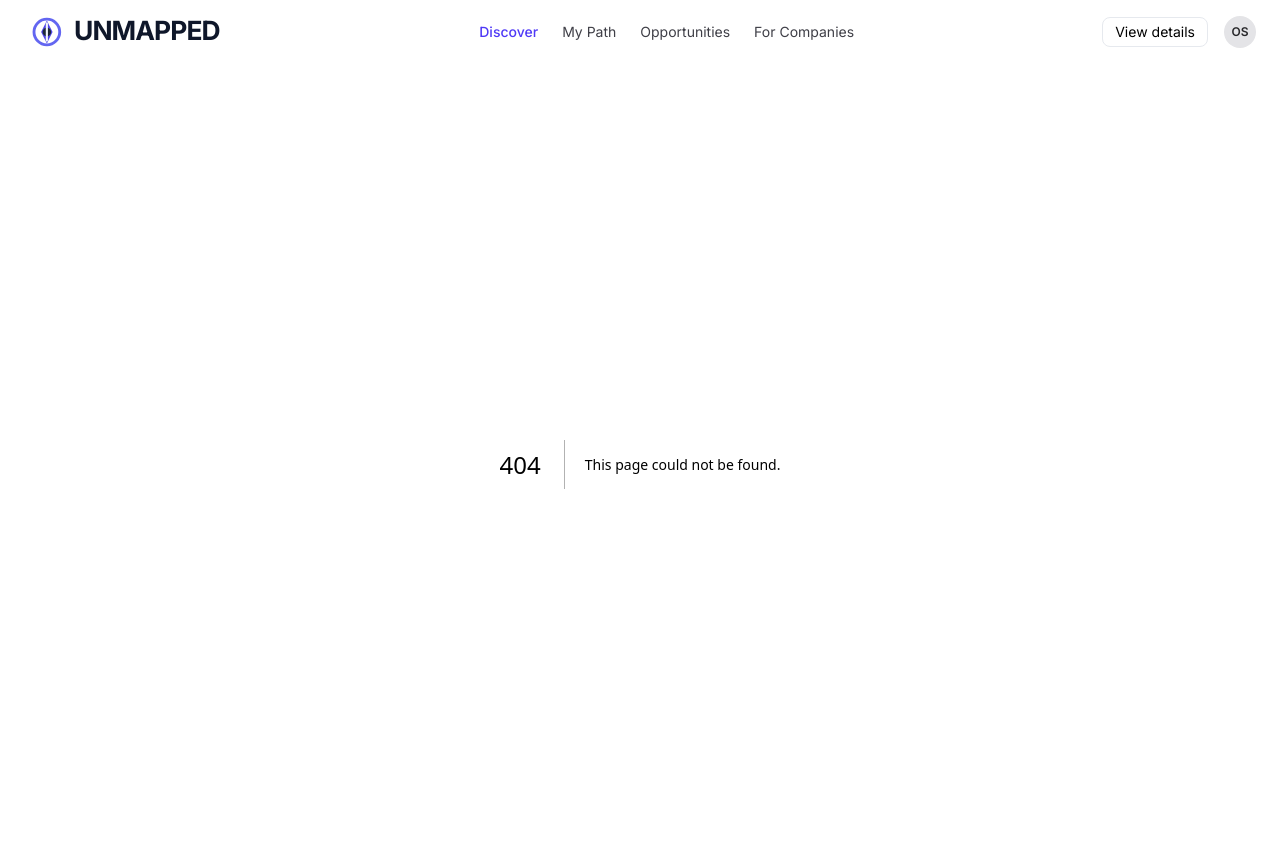
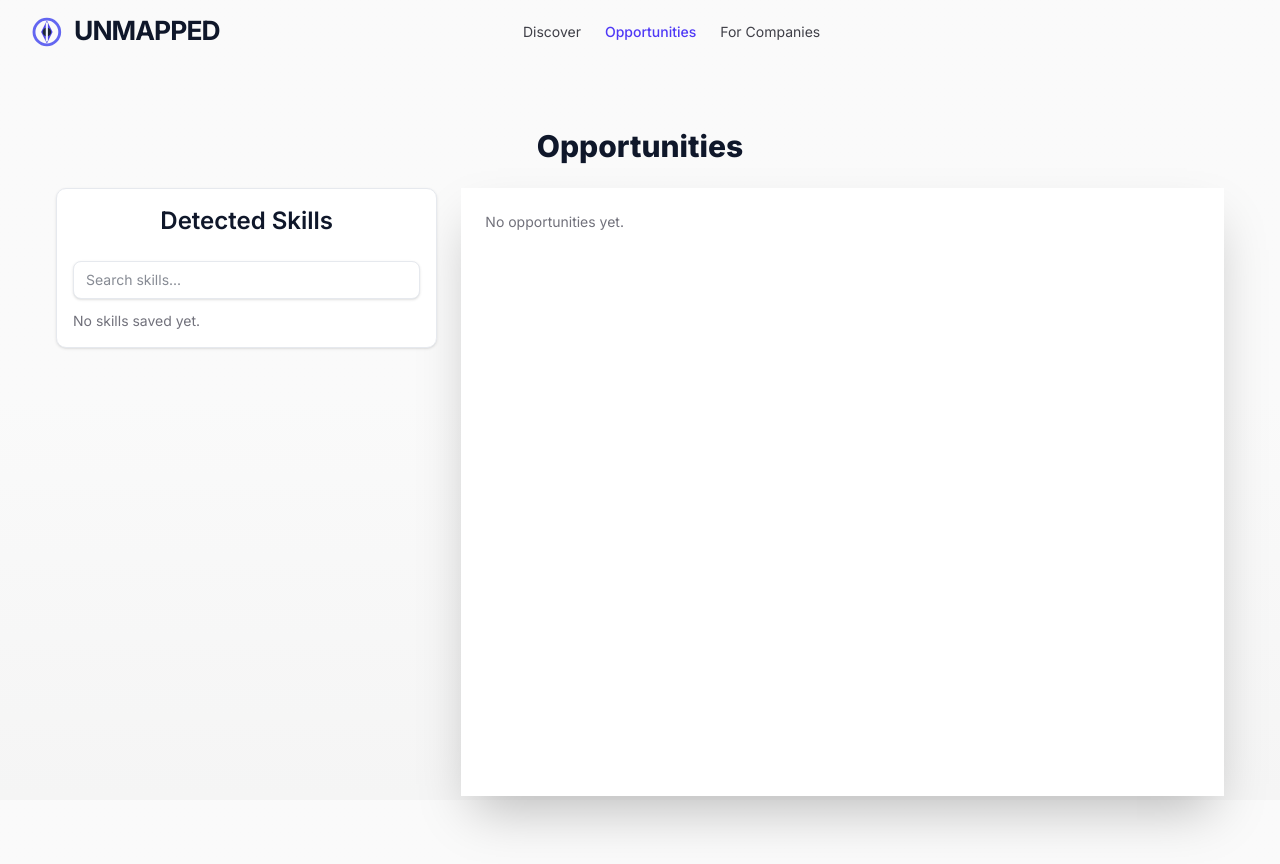
Before and after one commit to oscarvasquez28/World-Bank-Youth-Summit, a Next.js app in the folder apps/web/: page /opportunities in a window 1280 px wide. Before the commit this address had no page. Built offline with nearby package versions, Linux system fonts and the light colour scheme.

Commit message:
feat: enhance Home and Opportunities components with localStorage integration; update Navbar for improved navigation

```diff
--- /dev/null
+++ b/apps/web/app/opportunities/page.tsx
@@ -0,0 +1,147 @@
+"use client";
+
+import React, { useEffect, useState } from "react";
+import Results from "@/components/Results";
+import { Badge } from "@/components/ui/badge";
+import { Card } from "@/components/ui/card";
+import { motion } from 'framer-motion';
+
+export default function OpportunitiesPage() {
+  const [skills, setSkills] = useState<string[]>([]);
+  const [opportunities, setOpportunities] = useState<{ role: string; salary: string }[]>([]);
+  const [searchQuery, setSearchQuery] = useState<string>("");
+  const [selectedSkills, setSelectedSkills] = useState<string[]>([]);
+
+  useEffect(() => {
+    try {
+      const s = JSON.parse(localStorage.getItem('detectedSkills') || '[]');
+      const o = JSON.parse(localStorage.getItem('detectedOpportunities') || '[]');
+      setSkills(Array.isArray(s) ? s : []);
+      setOpportunities(Array.isArray(o) ? o : []);
+    } catch (e) {
+      console.warn('Failed to read detected skills from localStorage', e);
+    }
+  }, []);
+
+  return (
+    <div className="flex min-h-screen items-start bg-transparent p-8 pt-16 font-sans">
+      <main className="mx-auto w-full max-w-7xl">
+        <motion.div initial={{ opacity: 0, y: 8 }} animate={{ opacity: 1, y: 0 }}>
+          <h1 className="mb-6 text-3xl text-center font-extrabold">Opportunities</h1>
+
+          <div className="grid grid-cols-1 gap-6 md:grid-cols-[minmax(0,1fr)_2fr]">
+            <aside className="w-full">
+
+              <Card className="sticky top-20 h-fit p-4">
+              <h3 className="mb-6 text-2xl font-semibold text-center">Detected Skills</h3>
+                <div className="mb-3">
+                  <input
+                    value={searchQuery}
+                    onChange={(e) => setSearchQuery(e.target.value)}
+                    placeholder="Search skills..."
+                    className="w-full rounded-md border px-3 py-2 text-sm shadow-sm bg-white focus:outline-none focus:ring-2 focus:ring-primary/50"
+                  />
+                </div>
+
+                <div className="flex flex-wrap gap-2">
+                  {skills.length === 0 && <p className="text-sm text-zinc-500">No skills saved yet.</p>}
+                  {skills
+                    .filter((s) => s.toLowerCase().includes(searchQuery.trim().toLowerCase()))
+                    .map((s) => {
+                      const active = selectedSkills.includes(s);
+                      return (
+                        <Badge
+                          key={s}
+                          onClick={() => {
+                            setSelectedSkills((prev) => (prev.includes(s) ? prev.filter((x) => x !== s) : [...prev, s]));
+                          }}
+                          className={`cursor-pointer ${active ? 'bg-indigo-600 text-white' : ''}`}
+                        >
+                          {s}
+                        </Badge>
+                      );
+                    })}
+                </div>
+              </Card>
+            </aside>
+
+            <section className="w-full bg-white shadow-2xl p-6">
+              <div className="h-[70vh] overflow-y-auto pr-2">
+                {/** Group opportunities by skill match */}
+                {(() => {
+                  const selected = selectedSkills.length > 0 ? selectedSkills : skills;
+                  const groups: Record<string, { role: string; salary: string }[]> = {};
+
+                  // initialize groups for selected skills
+                  selected.forEach((s) => (groups[s] = []));
+
+                  // assign opportunities to matching skill groups by checking role text
+                  opportunities.forEach((o) => {
+                    const matched = selected.find((s) => o.role.toLowerCase().includes(s.toLowerCase()));
+                    if (matched) groups[matched].push(o);
+                    else {
+                      // put into an 'Other' group
+                      groups['Other'] = groups['Other'] || [];
+                      groups['Other'].push(o);
+                    }
+                  });
+
+                  if (selected.length === 0 && opportunities.length === 0) {
+                    return <p className="text-sm text-zinc-500">No opportunities yet.</p>;
+                  }
+
+                  // when no filter, show per-skill groups for all skills
+                  const keys = selected.length > 0 ? selected : skills.length > 0 ? skills : [];
+
+                  return (
+                    <div className="space-y-6">
+                      {keys.map((skill) => (
+                        <motion.div key={skill} initial={{ opacity: 0, y: 6 }} animate={{ opacity: 1, y: 0 }}>
+                          <h2 className="mb-3 text-lg font-semibold">Opportunities for {skill}</h2>
+                          {(groups[skill] || []).length > 0 && (
+                            <div className="grid gap-4 md:grid-cols-2">
+                              {(groups[skill] || []).map((o) => (
+                                <Card key={o.role} className="p-4">
+                                  <div className="flex items-start justify-between gap-4">
+                                    <div>
+                                      <div className="text-sm font-semibold">{o.role}</div>
+                                      <div className="mt-1 text-sm text-zinc-600">{o.salary}</div>
+                                    </div>
+                                  </div>
+                                  <div className="text-sm text-zinc-500 mt-2">Brief description placeholder for the role.</div>
+                                </Card>
+                              ))}
+                            </div>
+                          )}
+                        </motion.div>
+                      ))}
+
+                      {groups['Other'] && groups['Other'].length > 0 && (
+                        <motion.div initial={{ opacity: 0, y: 6 }} animate={{ opacity: 1, y: 0 }}>
+                          <h2 className="mb-3 text-lg font-semibold">Other Opportunities</h2>
+                          <div className="grid gap-4 md:grid-cols-2">
+                            {groups['Other'].map((o) => (
+                              <Card key={o.role} className="p-4">
+                                <div className="flex items-start justify-between gap-4">
+                                  <div>
+                                    <div className="text-sm font-semibold">{o.role}</div>
+                                    <div className="mt-1 text-sm text-zinc-600">{o.salary}</div>
+                                  </div>
+                                </div>
+                                <div className="text-sm text-zinc-500 mt-2">Brief description placeholder for the role.</div>
+                              </Card>
+                            ))}
+                          </div>
+                        </motion.div>
+                      )}
+                    </div>
+                  );
+                })()}
+              </div>
+            </section>
+          </div>
+        </motion.div>
+      </main>
+    </div>
+  );
+}
--- a/apps/web/app/page.tsx
+++ b/apps/web/app/page.tsx
@@ -1,6 +1,6 @@
 "use client";
 
-import React, { useState } from "react";
+import React, { useState, useEffect } from "react";
 import SkillInput from "@/components/SkillInput";
 import Results from "@/components/Results";
 import Spinner from "@/components/ui/spinner";
@@ -12,13 +12,23 @@ export default function Home() {
   const [loading, setLoading] = useState(false);
   const [skills, setSkills] = useState<string[]>([]);
   const [opportunities, setOpportunities] = useState<{ role: string; salary: string }[]>([]);
+  const [currentSkills, setCurrentSkills] = useState<string[]>([]);
+  const [currentOpportunities, setCurrentOpportunities] = useState<{ role: string; salary: string }[]>([]);
   const [error, setError] = useState<string | null>(null);
 
+  useEffect(() => {
+    try {
+      const s = JSON.parse(localStorage.getItem('detectedSkills') || '[]');
+      const o = JSON.parse(localStorage.getItem('detectedOpportunities') || '[]');
+      if (Array.isArray(s) && s.length) setSkills(s as string[]);
+      if (Array.isArray(o) && o.length) setOpportunities(o as { role: string; salary: string }[]);
+    } catch (e) {
+      console.warn('Failed to read detected skills from localStorage on mount', e);
+    }
+  }, []);
+
   function mockAnalyze(text: string, country: string) {
-    // kept for local fallback, but prefer server analyze
     setLoading(true);
-    setSkills([]);
-    setOpportunities([]);
 
     // simple mock: extract words longer than 3 letters and treat some as skills
     setTimeout(() => {
@@ -30,28 +40,75 @@ export default function Home() {
 
       const detected = Array.from(new Set(tokens)).slice(0, 8);
 
-      // mock opportunities
       const opps = detected.slice(0, 4).map((s, i) => ({
         role: `${s} Specialist`,
         salary: country === "US" ? "$60k - $95k" : "$20k - $40k",
       }));
 
-      setSkills(detected);
-      setOpportunities(opps);
+      // set current results for the Results panel (only show these on Discover)
+      setCurrentSkills(detected);
+      setCurrentOpportunities(opps);
+
+      setSkills((prev) => {
+        const merged = Array.from(new Set([...prev, ...detected]));
+        try {
+          localStorage.setItem('detectedSkills', JSON.stringify(merged));
+        } catch (e) {
+          console.warn('Failed to write detected skills to localStorage', e);
+        }
+        return merged;
+      });
+
+      setOpportunities((prev) => {
+        const merged = [...prev];
+        opps.forEach((o) => {
+          if (!merged.find((m) => m.role === o.role && m.salary === o.salary)) merged.push(o);
+        });
+        try {
+          localStorage.setItem('detectedOpportunities', JSON.stringify(merged));
+        } catch (e) {
+          console.warn('Failed to write detected opportunities to localStorage', e);
+        }
+        return merged;
+      });
       setLoading(false);
     }, 900);
   }
 
   async function analyzeRemote(text: string, country: string) {
     setLoading(true);
-    setSkills([]);
     setError(null);
-    setOpportunities([]);
-
     try {
       const data = await api.analyze({ text, country });
-      setSkills(data.skills || []);
-      setOpportunities(data.opportunities || []);
+      const detected = data.skills || [];
+      const opps = data.opportunities || [];
+
+      // current results - only these should be shown on Discover
+      setCurrentSkills(detected);
+      setCurrentOpportunities(opps);
+
+      setSkills((prev) => {
+        const merged = Array.from(new Set([...prev, ...detected]));
+        try {
+          localStorage.setItem('detectedSkills', JSON.stringify(merged));
+        } catch (e) {
+          console.warn('Failed to write detected skills to localStorage', e);
+        }
+        return merged;
+      });
+
+      setOpportunities((prev) => {
+        const merged = [...prev];
+        opps.forEach((o) => {
+          if (!merged.find((m) => m.role === o.role && m.salary === o.salary)) merged.push(o);
+        });
+        try {
+          localStorage.setItem('detectedOpportunities', JSON.stringify(merged));
+        } catch (e) {
+          console.warn('Failed to write detected opportunities to localStorage', e);
+        }
+        return merged;
+      });
     } catch (err) {
       console.error("Analyze request failed:", err);
       const msg = err instanceof Error ? err.message : String(err);
@@ -93,9 +150,9 @@ export default function Home() {
           </div>
         </div>
 
-        {!loading && (skills.length > 0 || opportunities.length > 0) && (
+        {!loading && (currentSkills.length > 0 || currentOpportunities.length > 0) && (
           <div className="mt-8">
-            <Results skills={skills} opportunities={opportunities} />
+            <Results skills={currentSkills} opportunities={currentOpportunities} />
           </div>
         )}
       </main>
--- a/apps/web/components/Navbar.tsx
+++ b/apps/web/components/Navbar.tsx
@@ -1,12 +1,15 @@
 "use client";
 
 import React from "react";
-import Avatar from "@/components/ui/avatar";
+import Link from "next/link";
+import { usePathname } from "next/navigation";
 
 export default function Navbar() {
+  const pathname = usePathname();
+
   return (
     <header className="w-full">
-      <div className="mx-auto flex h-16 max-w-7xl items-center justify-between px-6">
+      <div className="mx-auto flex h-16 max-w-7xl items-center px-6">
         <div className="flex items-center gap-3">
           <svg width="290" height="56" viewBox="0 0 290 56" fill="none" xmlns="http://www.w3.org/2000/svg" aria-hidden className="h-10 w-auto">
             <g transform="translate(8 8)">
@@ -18,20 +21,12 @@ export default function Navbar() {
             <text x="70" y="39" fontFamily="Inter, system-ui, sans-serif" fontSize="37" fontWeight="700" letterSpacing="-0.035em" fill="#0f172a">UNMAPPED</text>
           </svg>
         </div>
-
-        <nav className="hidden sm:flex items-center gap-6 text-sm text-zinc-700">
-          <a className="text-indigo-600 font-medium" href="#">Discover</a>
-          <a href="#">My Path</a>
-          <a href="#">Opportunities</a>
-          <a href="#">For Companies</a>
+        <nav className="hidden sm:flex flex-1 justify-center items-center gap-6 text-sm text-zinc-700">
+          <Link className={`${pathname === '/' ? 'text-indigo-600 font-medium' : 'text-zinc-700'}`} href="/">Discover</Link>
+          <Link className={`${pathname === '/opportunities' ? 'text-indigo-600 font-medium' : 'text-zinc-700'}`} href="/opportunities">Opportunities</Link>
+          <Link className={`${pathname === '/for-companies' ? 'text-indigo-600 font-medium' : 'text-zinc-700'}`} href="#">For Companies</Link>
         </nav>
-
-        <div className="flex items-center gap-4">
-          <button className="hidden sm:inline-flex rounded-md border px-3 py-1 text-sm">View details</button>
-          <div className="hidden sm:block">
-            <Avatar initials="OS" />
-          </div>
-        </div>
+        <div className="hidden sm:block w-36" />
       </div>
     </header>
   );
--- a/apps/web/components/SkillInput.tsx
+++ b/apps/web/components/SkillInput.tsx
@@ -33,7 +33,10 @@ export default function SkillInput({ onAnalyze }: Props) {
         <div className="ml-auto w-48">
           <Button
             className="w-full bg-black text-white hover:bg-neutral-900 h-10 px-3 py-2 rounded-lg text-sm"
-            onClick={() => onAnalyze(text, country)}
+            onClick={() => {
+              onAnalyze(text, country);
+              setText("");
+            }}
           >
             Analyze
           </Button>
--- a/apps/web/components/ui/badge.tsx
+++ b/apps/web/components/ui/badge.tsx
@@ -1,9 +1,9 @@
 import * as React from "react";
 import { cn } from "@/lib/utils";
 
-const Badge = ({ children, className }: { children: React.ReactNode; className?: string }) => {
+const Badge = ({ children, className, ...props }: { children: React.ReactNode; className?: string, props: React.HTMLAttributes<HTMLSpanElement> }) => {
   return (
-    <span className={cn("inline-flex items-center rounded-full bg-zinc-100 px-2 py-0.5 text-xs font-medium text-zinc-800", className)}>
+    <span className={cn("inline-flex items-center rounded-full bg-zinc-100 px-2 py-0.5 text-xs font-medium text-zinc-800", className)} {...props}>
       {children}
     </span>
   );
```
